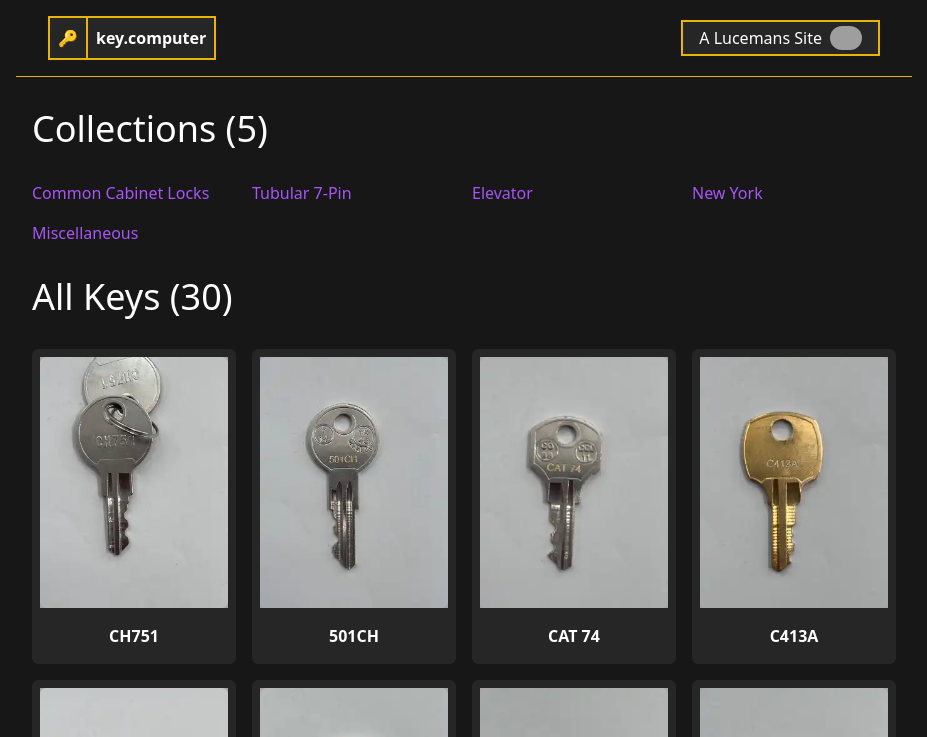
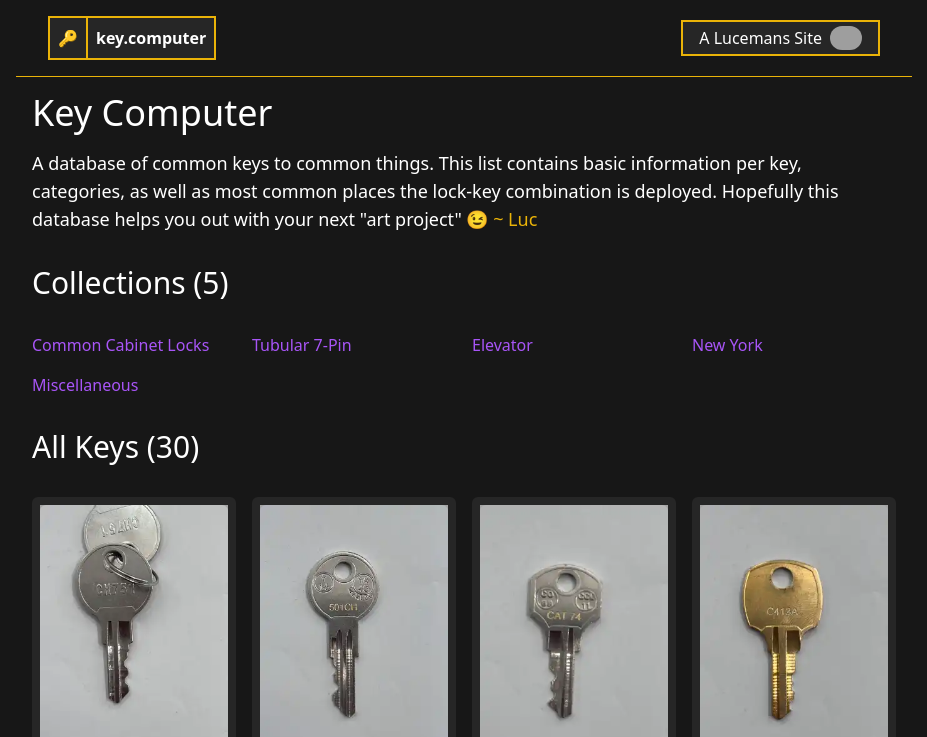
Before and after one commit to lvkdotsh/keycomputer, a React (Vite) app in the folder client/: page / in a window 1280 px wide. Shown: the top 737 px of the page, without its empty margins (176-1103 px from the left). Built offline with nearby package versions, Linux system fonts and the light colour scheme; grey boxes are pictures that could not be loaded.

Commit message:
Improve Credit

```diff
--- a/client/src/app.tsx
+++ b/client/src/app.tsx
@@ -20,14 +20,19 @@ export const App: FC = () => {
                     <a
                         href="https://twitter.com/lucemansnl"
                         target="_blank"
-                        className="gap-2 border-yellow-500 bg-neutral-800 md:px-4 md:py-1 rounded-full md:rounded-none hover:brightness-90 flex border-2 items-center justify-center w-fit h-fit"
+                        className="flex items-center gap-2"
                     >
-                        <span className="hidden md:block">A Lucemans Site</span>
-                        <img
-                            className="w-8 rounded-full"
-                            src="https://header.luc.computer/public/500x500.webp"
-                            alt=""
-                        />
+                        <div className="gap-2 border-yellow-500 bg-neutral-800 md:px-4 md:py-1 rounded-full md:rounded-none hover:brightness-90 flex border-2 items-center justify-center w-fit h-fit">
+                            <span className="hidden md:block">
+                                A Lucemans Site
+                            </span>
+                            <img
+                                className="w-8 rounded-full"
+                                src="https://header.luc.computer/public/500x500.webp"
+                                alt=""
+                            />
+                        </div>
+                        <div className="block md:hidden">Lucemans</div>
                     </a>
                 </div>
             </div>
--- a/client/src/pages/Home.tsx
+++ b/client/src/pages/Home.tsx
@@ -12,9 +12,9 @@ const AllFamilies: FC = () => {
 
     return (
         <div className="mt-4">
-            <h1 className="text-4xl pt-4 pl-4 pb-8">
+            <h2 className="text-3xl pt-4 pl-4 pb-8">
                 Collections ({data.length})
-            </h1>
+            </h2>
             <ul className="grid px-4 gap-4 grid-cols-2 sm:grid-cols-3 lg:grid-cols-4">
                 {data &&
                     data.map((key, index) => (
@@ -39,9 +39,9 @@ const AllKeys: FC = () => {
 
     return (
         <div className="mt-4">
-            <h1 className="text-4xl pt-4 pl-4 pb-8">
+            <h2 className="text-3xl pt-4 pl-4 pb-8">
                 All Keys ({data.length})
-            </h1>
+            </h2>
             <div className="grid px-4 gap-4 grid-cols-2 sm:grid-cols-3 lg:grid-cols-4">
                 {data &&
                     data.map((key, index) => (
@@ -55,6 +55,16 @@ const AllKeys: FC = () => {
 export const Home: FC = () => {
     return (
         <div className="mt-4">
+            <div className="px-4">
+                <h1 className="text-4xl">Key Computer</h1>
+                <p className="mt-4 text-lg">
+                    A database of common keys to common things. This list
+                    contains basic information per key, categories, as well as
+                    most common places the lock-key combination is deployed.
+                    Hopefully this database helps you out with your next "art
+                    project" 😉 <span className="text-yellow-500">~ Luc</span>
+                </p>
+            </div>
             <AllFamilies />
             <AllKeys />
         </div>
```
